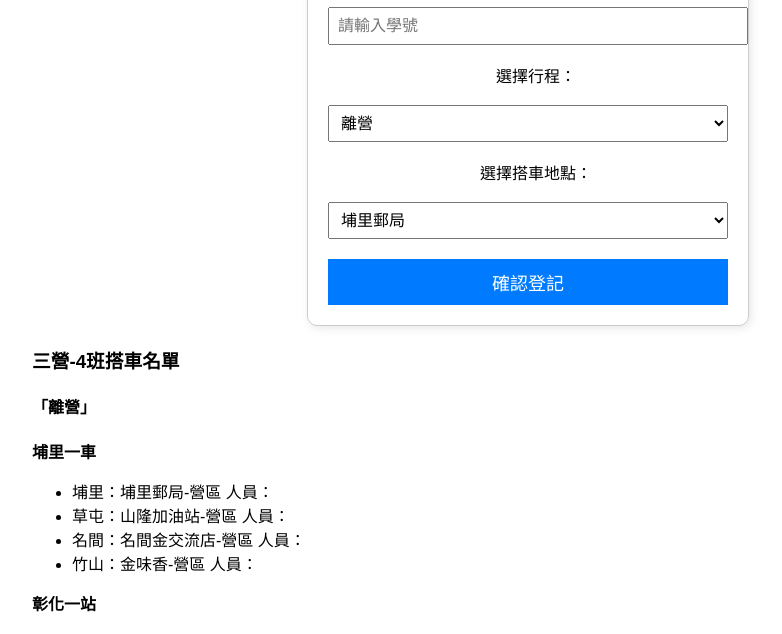
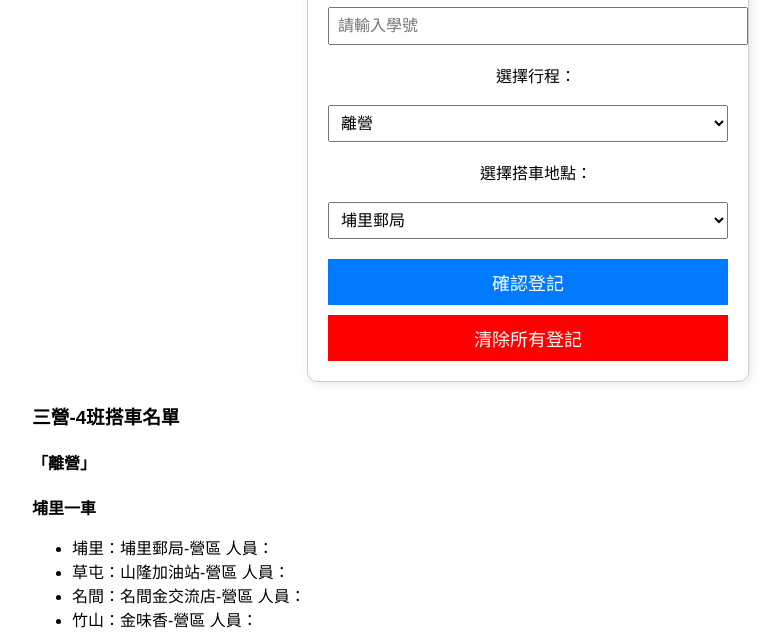
Before and after one commit to WuSamue/bus, a plain HTML site: page index.html in a window 1280 px wide. Shown: the part 159-793 px from the top of the page, without its empty margins (112-894 px from the left). Drawn offline with Linux system fonts and the light colour scheme.

Commit message:
Update index.html

```diff
--- a/index.html
+++ b/index.html
@@ -73,6 +73,7 @@
 
         <button onclick="submitForm()">確認登記</button>
         <!--<button onclick="clearAllData()" style="background-color: red;">清除所有登記</button> -->
+        <button onclick="clearAllData()" style="background-color: red;">清除所有登記</button>
 
 
     </div>
@@ -280,10 +281,27 @@ function clearAllData() {
     alert("所有登記資料已清除！");
 }
 */
-window.onload = function () {
+function clearAllData() {
+    // 清空 stationData 內所有學號陣列
+    for (let tripType in stationData) {
+        for (let station in stationData[tripType]) {
+            stationData[tripType][station] = [];
+        }
+    }
+
+    // 清除 localStorage 內的數據
+    localStorage.removeItem("stationData");
+
+    // 更新畫面顯示
     updateStationList("離營");
     updateStationList("回營");
-};
+
+    alert("所有登記資料已清除！");
+}
+/*window.onload = function () {
+    updateStationList("離營");
+    updateStationList("回營");
+};*/
 
 
 </script>
```
